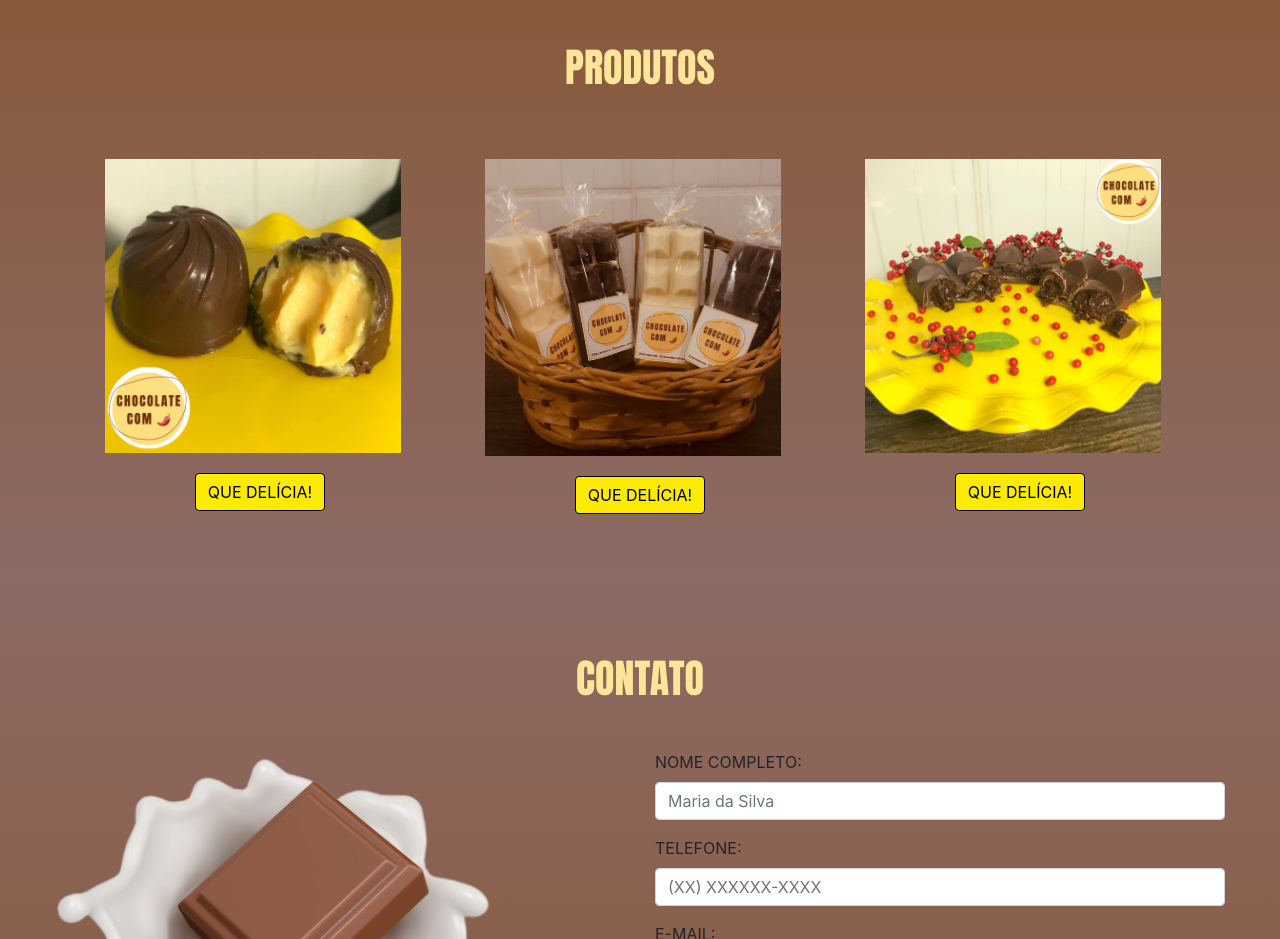
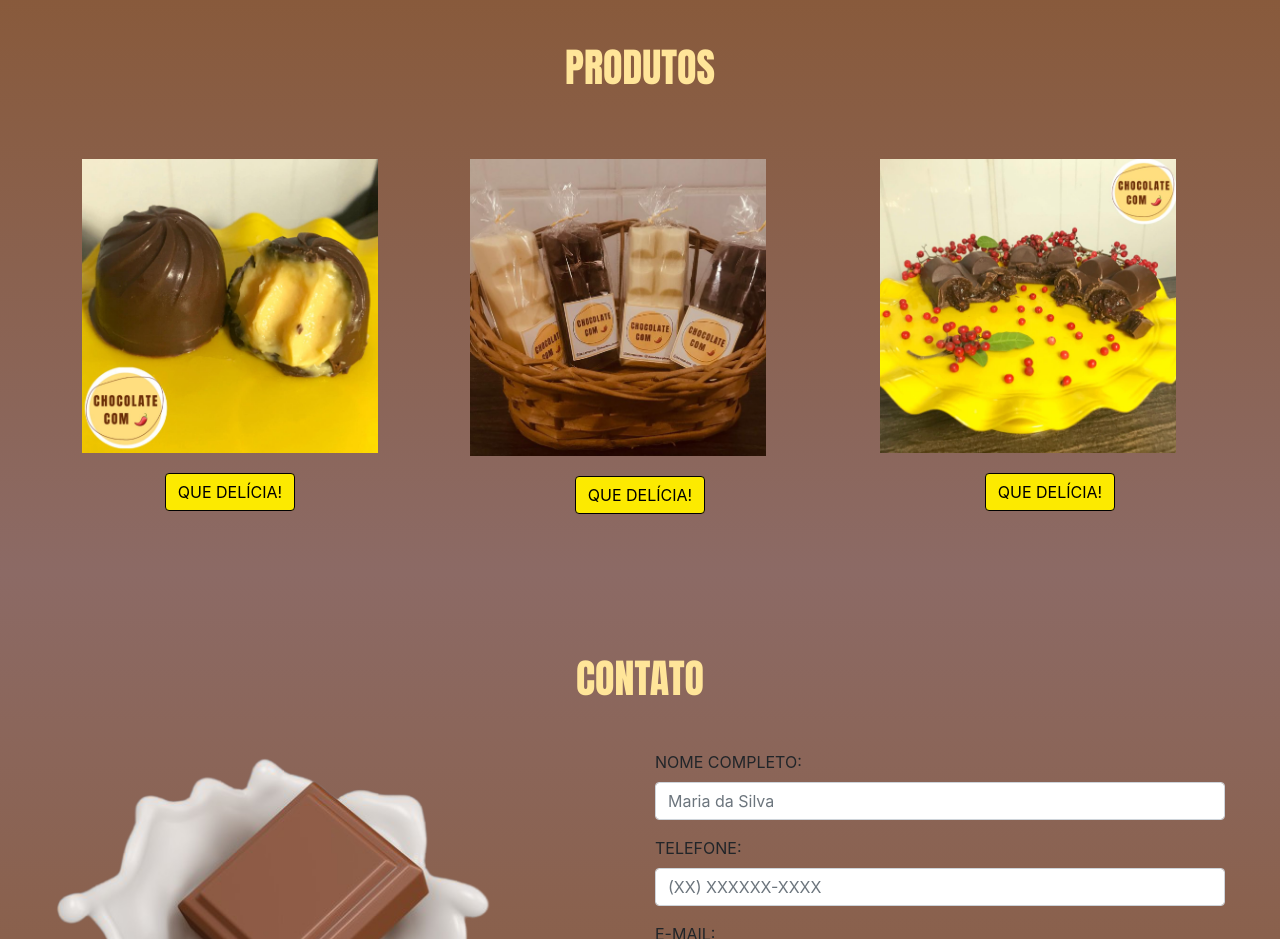
Before and after one commit to printf-ana/chocolate-com-pimenta, a plain HTML site: page index.html in a window 1280 px wide. Shown: the part 1281-2220 px from the top of the page. Drawn offline with nearby package versions, Linux system fonts and the light colour scheme.

Commit message:
Add files via upload

```diff
--- a/index.html
+++ b/index.html
@@ -100,11 +100,10 @@
 
     <section class="container-fluid" id="produtos">
         <h1 class="title">Produtos</h1>
-
-        <div class="container produtos">
+        <div class="produtos">
             <div class="row justify-content-center">
-                <div class="col-12 col-md-4 produt">
-                    <div class="img-produto">
+                <div class="col-12 col-md-4">
+                    <div class="img-produto text-center">
                         <img src="img/trufa2.jpg" class="card-img-top" alt="...">
                     </div>
                     <div class="btn-produto">
@@ -112,7 +111,7 @@
                             delícia!</a>
                     </div>
                 </div>
-                <div class="col-12 col-md-4 produt">
+                <div class="col-12 col-md-4">
                     <div class="img-produto">
                         <img src="img/barra.jpg" class="card-img-top" alt="...">
                     </div>
@@ -121,7 +120,7 @@
                             delícia!</a>
                     </div>
                 </div>
-                <div class="col-12 col-md-4 produt">
+                <div class="col-12 col-md-4">
                     <div class="img-produto">
                         <img src="img/trufa.jpg" class="card-img-top" alt="...">
                     </div>
```
